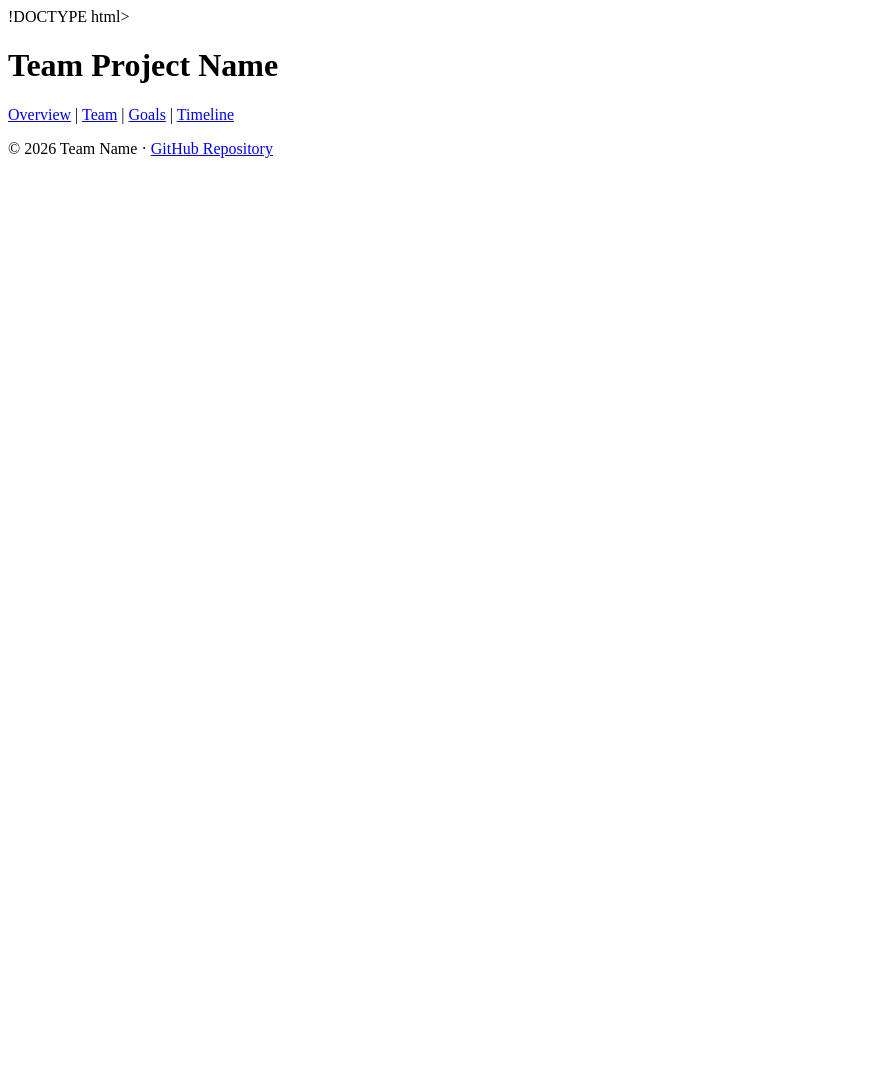
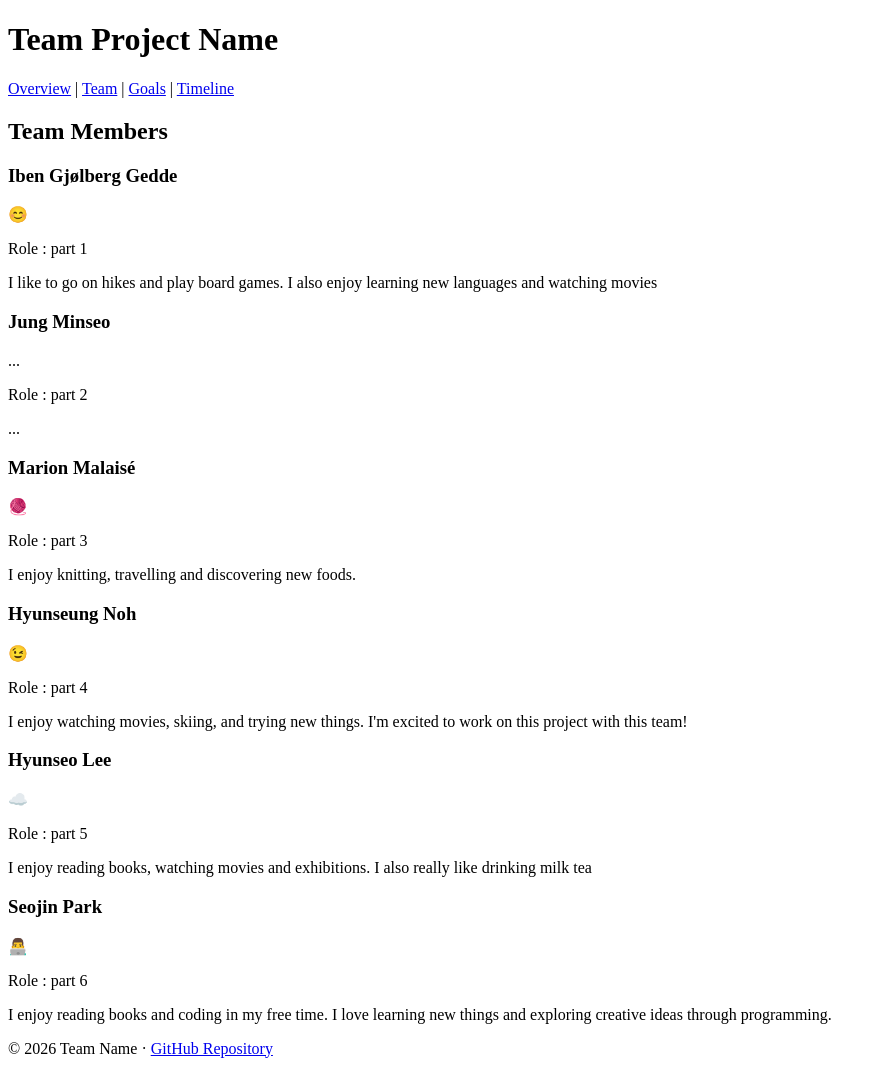
Before and after one commit to peacock2005/team-project-homepage, a plain HTML site: page Initial index.html in a window 1280 px wide. Shown: the whole page, without its empty margins (0-883 px from the left). Before the commit the page ends 800 px from the top, so only its background shows below. Drawn offline with Linux system fonts and the light colour scheme.

Commit message:
adding team members section

```diff
--- a/Initial index.html
+++ b/Initial index.html
@@ -1,4 +1,4 @@
-!DOCTYPE html>
+<!DOCTYPE html>
 <html lang="en">
 <head>
  <meta charset="UTF-8">
@@ -16,7 +16,55 @@
  </nav>
  </header>
  <main>
- <!-- Feature sections will be added here by different members -->
+    <section id="team">
+    <h2>Team Members</h2>
+
+    <div class="team-grid">
+        <article class="member-card">
+            <h3>Iben Gjølberg Gedde</h3>
+            <div class="member-avatar">😊</div>
+            <p class="member-role">Role : part 1</p>
+            <p class="member-bio">I like to go on hikes and play board games. I also enjoy learning new languages and  watching movies</p>
+        </article>
+
+        <article class="member-card">
+            <h3>Jung Minseo</h3>
+            <div class="member-avatar">...</div>
+            <p class="member-role">Role : part 2</p>
+            <p class="member-bio">...</p>
+        </article>
+
+        <article class="member-card">
+            <h3>Marion Malaisé</h3>
+            <div class="member-avatar">🧶</div>
+            <p class="member-role">Role : part 3</p>
+            <p class="member-bio">I enjoy knitting, travelling and discovering new foods.</p>
+        </article>
+
+        <article class="member-card">
+            <h3>Hyunseung Noh </h3>
+            <div class="member-avatar">😉</div>
+            <p class="member-role">Role : part 4</p>
+            <p class="member-bio">I enjoy watching movies, skiing, and trying new things. I'm excited to work on this project with this team!</p>
+        </article>
+
+        <article class="member-card">
+            <h3>Hyunseo Lee</h3>
+            <div class="member-avatar">☁️</div>
+            <p class="member-role">Role : part 5</p>
+            <p class="member-bio">I enjoy reading books, watching movies and exhibitions. I also really like drinking milk tea</p>
+        </article>
+
+        <article class="member-card">
+            <h3>Seojin Park </h3>
+            <div class="member-avatar">👨‍💻</div>
+            <p class="member-role">Role : part 6</p>
+            <p class="member-bio">I enjoy reading books and coding in my free time. I love learning new things and exploring creative ideas through programming.<p>
+        </article>
+
+    </div>
+</section>
+
  </main>
  <footer>
  <p>&copy; 2026 Team Name · <a href="REPO_URL">GitHub Repository</a></p>
```
